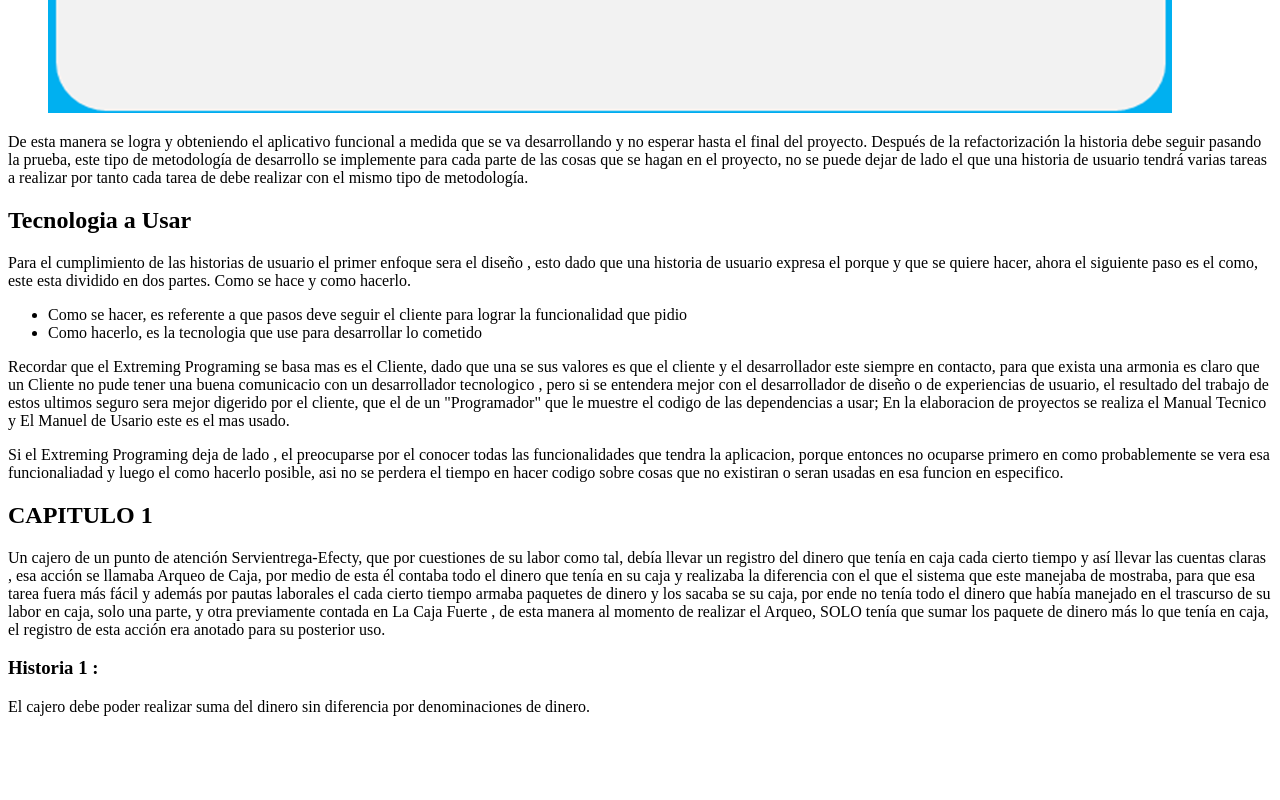
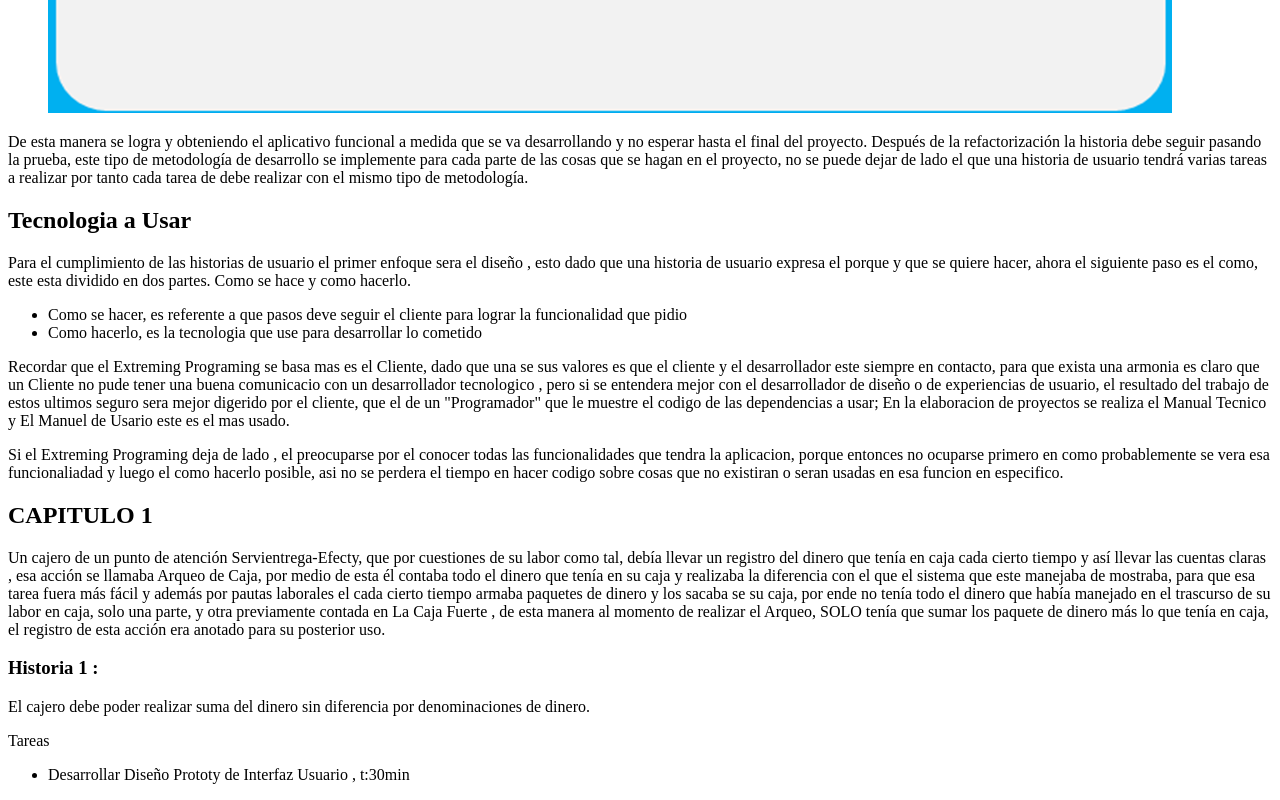
Before and after one commit to damesa/EfectyDev, a plain HTML site: page Documents/index.html in a window 1280 px wide. Shown: the part 909-1709 px from the top of the page. Before the commit the page ends 1641 px from the top, so only its background shows below. Drawn offline with Linux system fonts and the light colour scheme.

Commit message:
Diseño Prototipo Historia 1

```diff
--- a/Documents/index.html
+++ b/Documents/index.html
@@ -42,5 +42,13 @@ Un cajero de un punto de atención Servientrega-Efecty, que por cuestiones de su
 
  <p>El cajero debe poder realizar suma del dinero sin diferencia por denominaciones de dinero.</p>
 
+ <p><span>Tareas</span>
+	<ul>
+		<li>
+			Desarrollar Diseño Prototy de Interfaz Usuario , t:30min
+		</li>
+	</ul>
+ </p>
+
 </body>
 </html>
```
Also changed, not shown: Documents/source/Historia_1_Prototipo.jpg (added).
